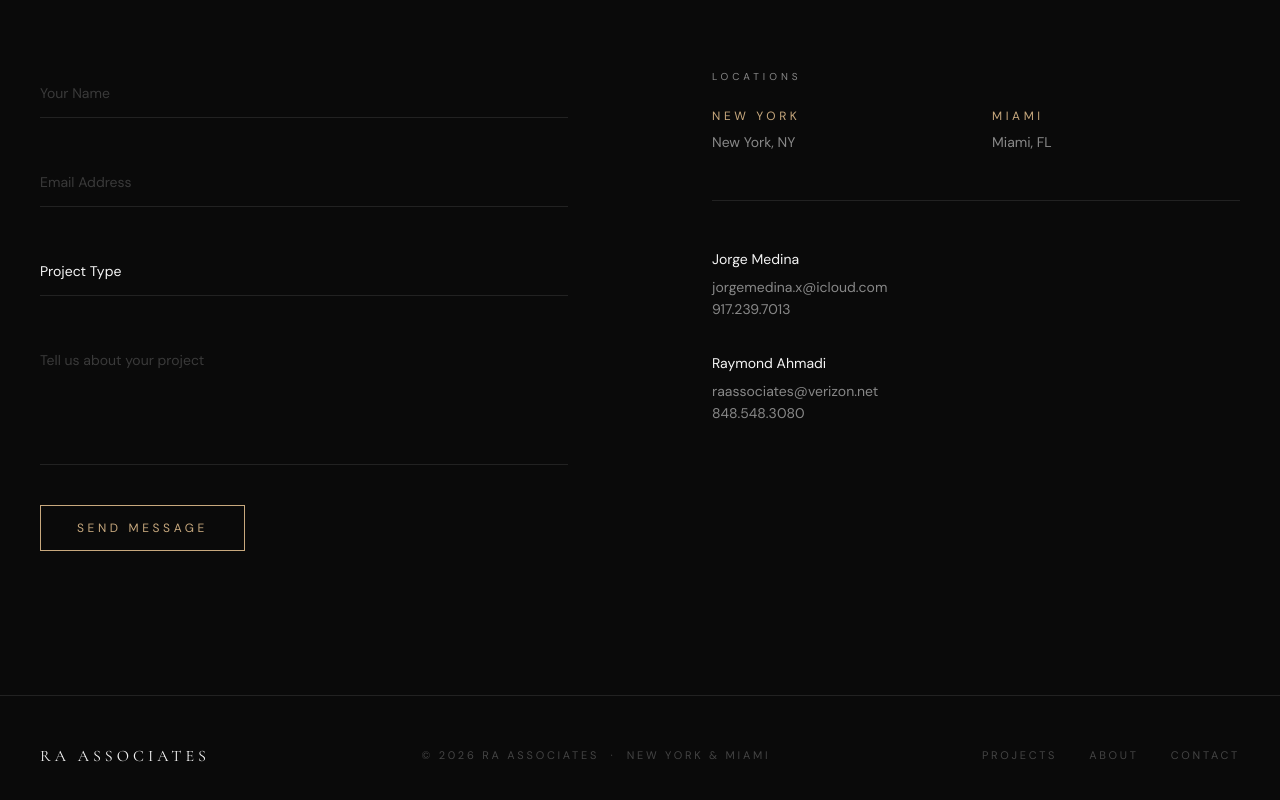
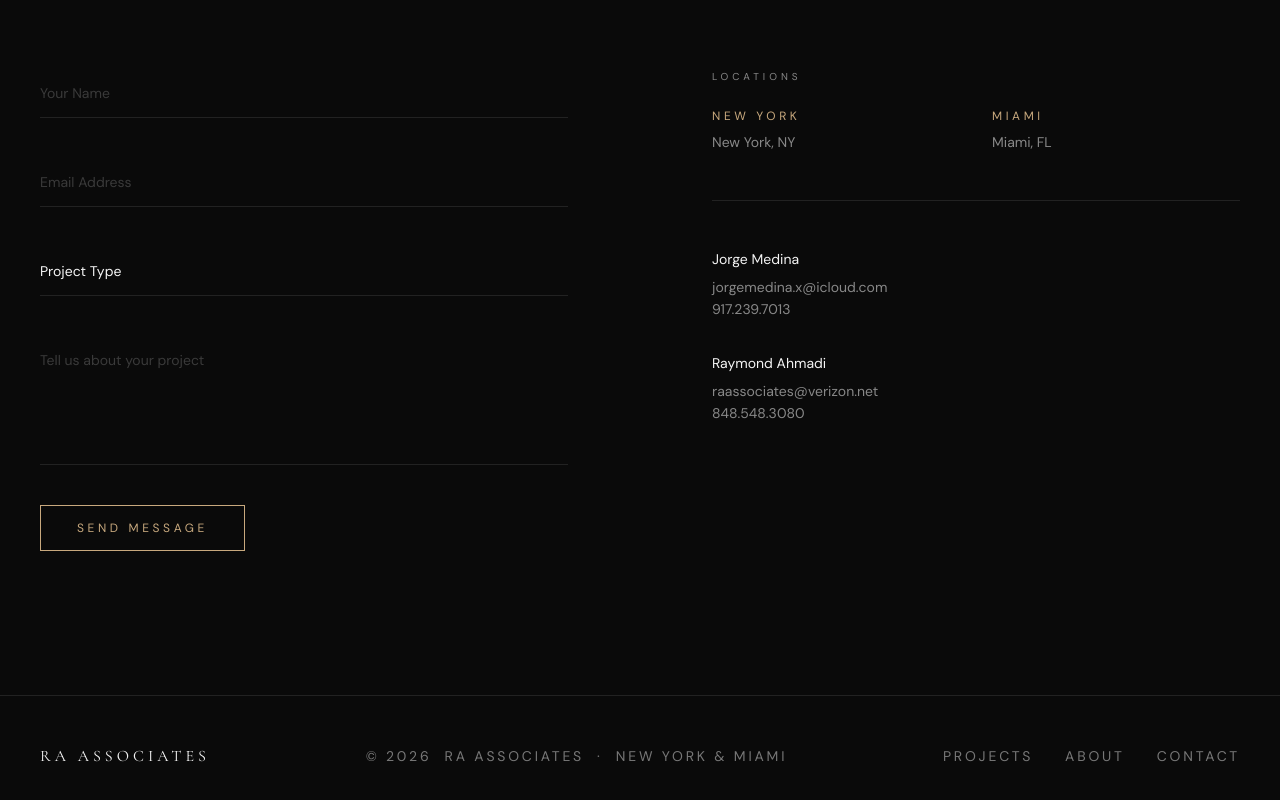
Before and after one commit to Thecityismine/raassociates, a Next.js app: page / in a window 1280 px wide. Shown: the part 4651-5451 px from the top of the page. Built offline with nearby package versions, Linux system fonts and the light colour scheme.

Commit message:
fix footer: brighter text, fix year/RA spacing

```diff
--- a/components/Footer.tsx
+++ b/components/Footer.tsx
@@ -13,26 +13,26 @@ export default function Footer() {
           RA Associates
         </Link>
 
-        <p className="text-[11px] tracking-[0.25em] uppercase text-[#444] text-center">
-          &copy; {year} RA Associates &nbsp;&middot;&nbsp; New York &amp; Miami
+        <p className="text-sm tracking-[0.2em] uppercase text-[#777] text-center">
+          &copy; {year} &nbsp;RA Associates &nbsp;&middot;&nbsp; New York &amp; Miami
         </p>
 
         <nav className="flex gap-8">
           <Link
             href="/projects"
-            className="text-[11px] tracking-[0.25em] uppercase text-[#444] hover:text-muted transition-colors"
+            className="text-sm tracking-[0.2em] uppercase text-[#777] hover:text-[#F5F5F5] transition-colors"
           >
             Projects
           </Link>
           <a
             href="#about"
-            className="text-[11px] tracking-[0.25em] uppercase text-[#444] hover:text-muted transition-colors"
+            className="text-sm tracking-[0.2em] uppercase text-[#777] hover:text-[#F5F5F5] transition-colors"
           >
             About
           </a>
           <a
             href="#contact"
-            className="text-[11px] tracking-[0.25em] uppercase text-[#444] hover:text-muted transition-colors"
+            className="text-sm tracking-[0.2em] uppercase text-[#777] hover:text-[#F5F5F5] transition-colors"
           >
             Contact
           </a>
```
